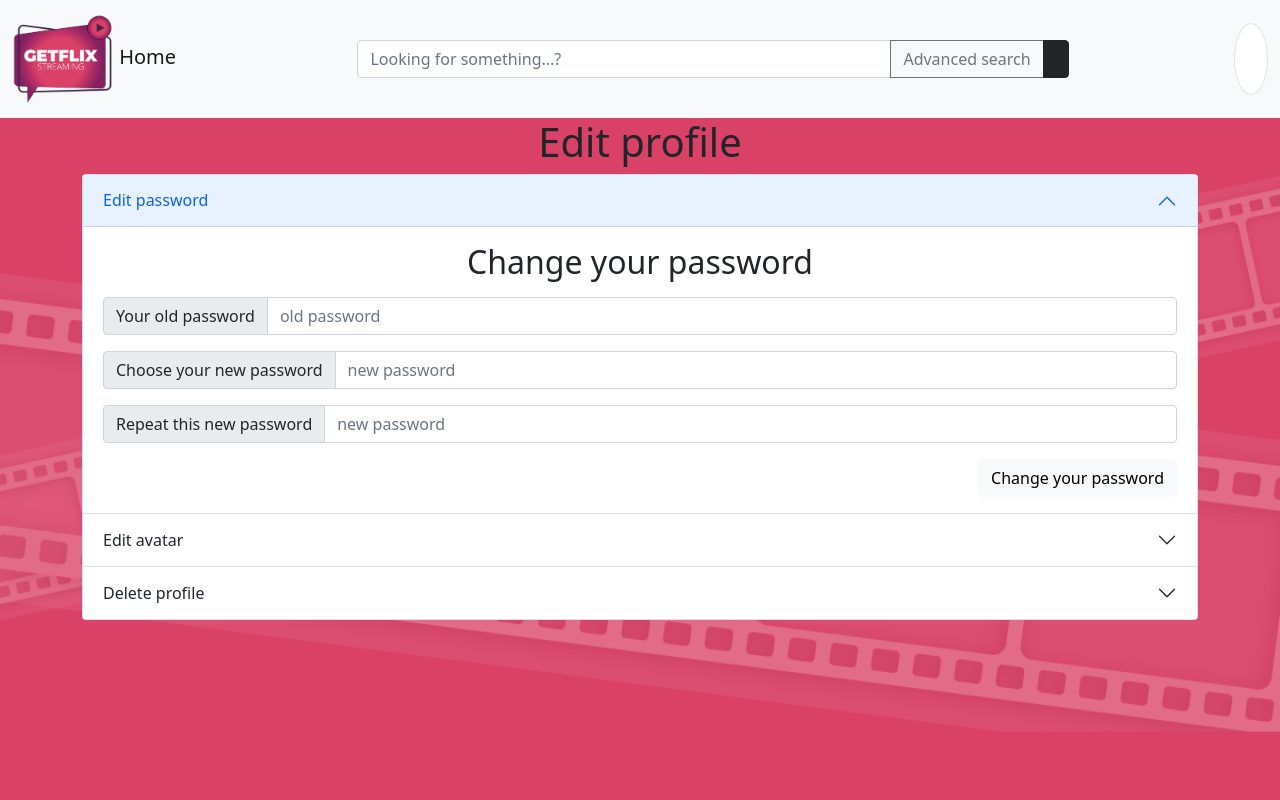
After one commit to MarcHoutreille/getflixProject, a PHP site: page /user-account.php in a window 1280 px wide. The commit adds this page. Run offline with PHP 8.4, Linux system fonts and the light colour scheme; a stand-in replaces the project's code that opens the database connection; some libraries are stand-ins or nearby versions.

Commit message:
user account changing password (wip) + todo list

```diff
--- a/pc_navbar.php
+++ b/pc_navbar.php
@@ -10,6 +10,15 @@
                 <button type="submit" class="btn btn-dark" type="button" id="search"><i class="fa fa-search"></i></button>
             </div>
         </form>
-        <a href="account.php" class=""><i class="fa fa-user fs-3 border borde-3 rounded-circle p-3 bg-white"></i></a>
+        <a href="user-account.php" class="">
+            <?php
+                if (isset($_SESSION['avatar']))
+                {
+                    echo "<img src='" . $_SESSION['avatar'] . "' alt='user-avatar'/>";
+                }
+            ?>
+
+            <i class="fa fa-user fs-3 border borde-3 rounded-circle p-3 bg-white"></i>
+        </a>
     </div>
 </nav>
--- /dev/null
+++ b/user-account.php
@@ -0,0 +1,94 @@
+<? php
+
+
+?>
+<!DOCTYPE html>
+<html lang="en">
+
+<head>
+    <meta charset="UTF-8">
+    <meta name="viewport" content="width=device-width, initial-scale=1.0">
+    <link href="https://cdn.jsdelivr.net/npm/bootstrap@5.0.0-beta3/dist/css/bootstrap.min.css" rel="stylesheet" integrity="sha384-eOJMYsd53ii+scO/bJGFsiCZc+5NDVN2yr8+0RDqr0Ql0h+rP48ckxlpbzKgwra6" crossorigin="anonymous">
+    <link rel="stylesheet" href="css/getflix-style.css">
+    <title>User</title>
+</head>
+
+<body>
+    <?php include('pc_navbar.php'); ?>
+    <h1 class="text-center">Edit profile</h1>
+    <div class="container mb-5">
+        <div class="accordion" id="accordionExample">
+            <div class="accordion-item">
+                <h2 class="accordion-header" id="headingOne">
+                    <button class="accordion-button" type="button" data-bs-toggle="collapse" data-bs-target="#collapseOne" aria-expanded="true" aria-controls="collapseOne">
+                        Edit password
+                    </button>
+                </h2>
+                <div id="collapseOne" class="accordion-collapse collapse show" aria-labelledby="headingOne" data-bs-parent="#accordionExample">
+                    <div class="accordion-body">
+                        <h2 class="text-center mb-3">Change your password</h2>
+                        <form action="" method="post">
+                            <div class="input-group mb-3 col-12 col-md-4">
+                                <span class="input-group-text" id="basic-addon3">Your old password</span>
+                                <input type="password" class="form-control" aria-describedby="old-password" name="old-password" placeholder="old password">
+                            </div>
+                            <div class="input-group mb-3">
+                                <span class="input-group-text">Choose your new password</span>
+                                <input type="password" class="form-control" placeholder="new password" aria-label="new password" name="new-password">
+
+                            </div>
+                            <div class="input-group mb-3">
+                                <span class="input-group-text">Repeat this new password</span>
+                                <input type="password" class="form-control" placeholder="new password" aria-label="Server" name="confirm">
+                            </div>
+                            <?php
+                                if(isset($error_message))
+                                {
+                                    echo "<p class='error-message'>" . $error_message . "</p>";
+                                }
+
+                            ?>
+                            <div class="d-grid gap-2 d-md-flex justify-content-md-end">
+                                <button class="btn btn-light" type="submit">Change your password</button>
+                            </div>
+                        </form>
+                    </div>
+                </div>
+            </div>
+            <div class="accordion-item">
+                <h2 class="accordion-header" id="headingTwo">
+                    <button class="accordion-button collapsed" type="button" data-bs-toggle="collapse" data-bs-target="#collapseTwo" aria-expanded="false" aria-controls="collapseTwo">
+                        Edit avatar
+                    </button>
+                </h2>
+                <div id="collapseTwo" class="accordion-collapse collapse" aria-labelledby="headingTwo" data-bs-parent="#accordionExample">
+                    <div class="accordion-body">
+                        <strong>This is the second item's accordion body.</strong> It is hidden by default, until the collapse plugin adds the appropriate classes that we use to style each element. These classes control the overall appearance, as well as the showing and hiding via CSS transitions. You can modify any of this with custom CSS or overriding our default variables. It's also worth noting that just about any HTML can go within the <code>.accordion-body</code>, though the transition does limit overflow.
+                    </div>
+                </div>
+            </div>
+            <div class="accordion-item">
+                <h2 class="accordion-header" id="headingThree">
+                    <button class="accordion-button collapsed" type="button" data-bs-toggle="collapse" data-bs-target="#collapseThree" aria-expanded="false" aria-controls="collapseThree">
+                        Delete profile
+                    </button>
+                </h2>
+                <div id="collapseThree" class="accordion-collapse collapse" aria-labelledby="headingThree" data-bs-parent="#accordionExample">
+                    <div class="accordion-body">
+                        <strong>This is the third item's accordion body.</strong> It is hidden by default, until the collapse plugin adds the appropriate classes that we use to style each element. These classes control the overall appearance, as well as the showing and hiding via CSS transitions. You can modify any of this with custom CSS or overriding our default variables. It's also worth noting that just about any HTML can go within the <code>.accordion-body</code>, though the transition does limit overflow.
+                    </div>
+                </div>
+            </div>
+        </div>
+    </div>
+
+    <?php include('phone_navbar.php'); ?>
+    </div>
+    <script src="https://code.jquery.com/jquery-3.2.1.slim.min.js" integrity="sha384-KJ3o2DKtIkvYIK3UENzmM7KCkRr/rE9/Qpg6aAZGJwFDMVNA/GpGFF93hXpG5KkN" crossorigin="anonymous">
+    </script>
+    <script src="https://cdnjs.cloudflare.com/ajax/libs/popper.js/1.12.9/umd/popper.min.js" integrity="sha384-ApNbgh9B+Y1QKtv3Rn7W3mgPxhU9K/ScQsAP7hUibX39j7fakFPskvXusvfa0b4Q" crossorigin="anonymous">
+    </script>
+    <script src="https://cdn.jsdelivr.net/npm/bootstrap@5.0.0-beta3/dist/js/bootstrap.bundle.min.js" integrity="sha384-JEW9xMcG8R+pH31jmWH6WWP0WintQrMb4s7ZOdauHnUtxwoG2vI5DkLtS3qm9Ekf" crossorigin="anonymous"></script>
+</body>
+
+</html>
```
Also changed, not shown: TO-DO.md (added, +8 -0 lines), test.md (deleted, +0 -1 lines).
